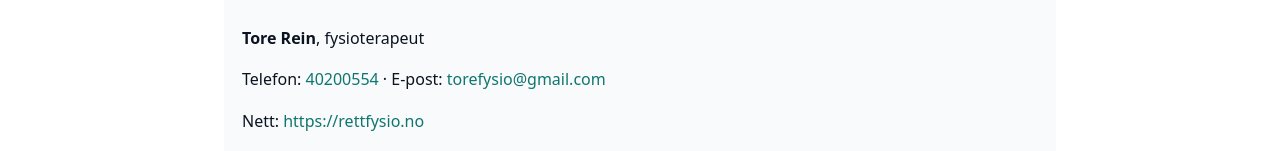
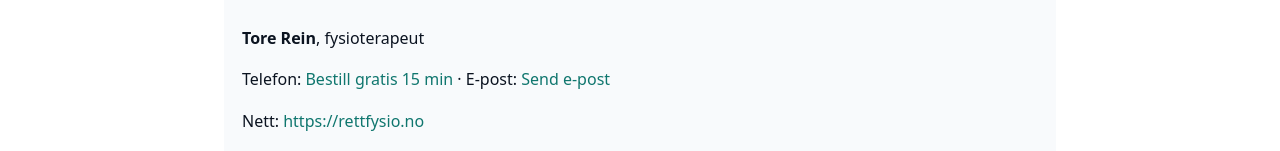
Before and after one commit to torefysioterapeut-svg/rettfysio-site2, a plain HTML site: page index.html in a window 1280 px wide. Shown: the part 3343-3494 px from the top of the page. Drawn offline with Linux system fonts and the light colour scheme.

Commit message:
Update index.html

```diff
--- a/index.html
+++ b/index.html
@@ -438,7 +438,15 @@ add header with logo
         <div class="card">
           <h2>Kontakt</h2>
           <p><strong>Tore Rein</strong>, fysioterapeut</p>
-          <p>Telefon: <a href="tel:+4740200554">40200554</a> · E-post: <a href="mailto:torefysio@gmail.com">torefysio@gmail.com</a></p>
+          <p>Telefon:<a href="tel:40200554"
+   onclick="if (window.fbq) { fbq('track','Lead'); }">
+  Bestill gratis 15 min
+</a>
+ · E-post:<a href="mailto:torefysio@gmail.com"
+   onclick="if (window.fbq) { fbq('track','Lead'); }">
+  Send e-post
+</a>
+
           <p>Nett: <a href="https://rettfysio.no/">https://rettfysio.no</a></p>
           <p>Åpningstider: Man–fre 08–17 · Område: Oslo og omegn</p>
           <p class="small">Personvern: Vi innhenter dokumentert samtykke før kommunikasjon med pårørende/lege. Journalføres i godkjent system.</p>
```
